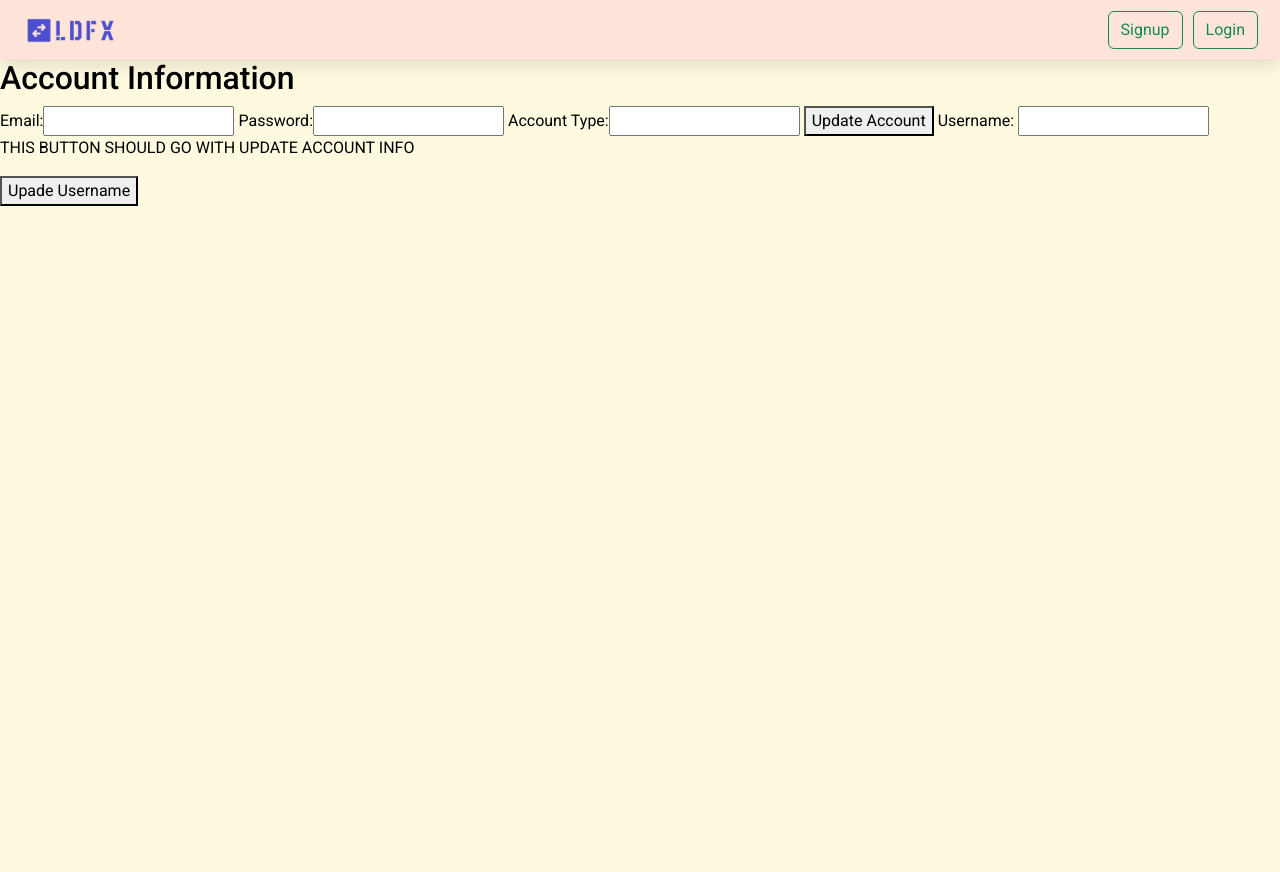
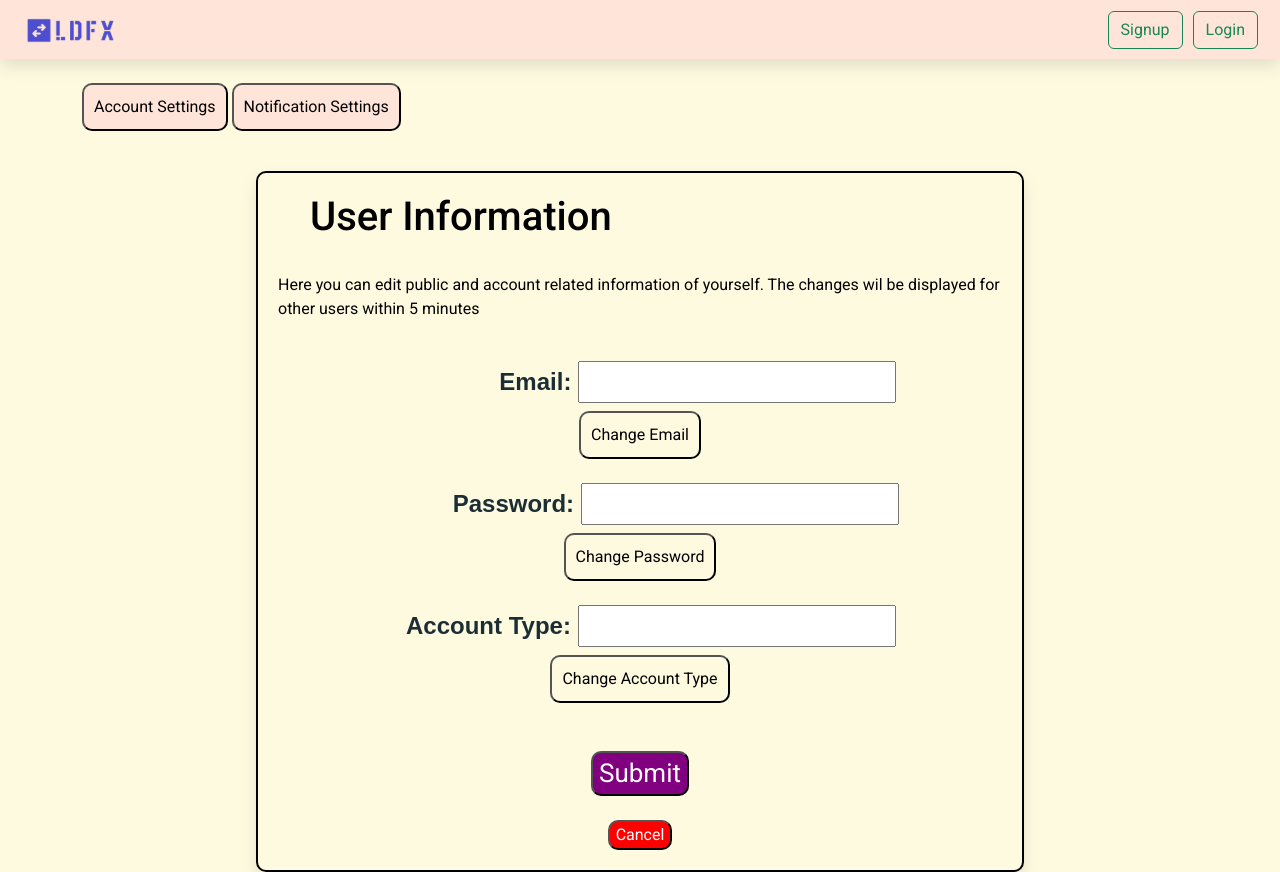
Before and after one commit to UmarRamzan/LDFx, a SvelteKit app: page /settings in a window 1280 px wide. Before the commit the page ends 800 px from the top, so only its background shows below. Built offline with nearby package versions, Linux system fonts and the light colour scheme.

Commit message:
Settings

```diff
--- a/src/routes/reviews/[courseID]/+page.svelte
+++ b/src/routes/reviews/[courseID]/+page.svelte
@@ -145,12 +145,12 @@
     }
 
     .modal-header{
-      background-color: var(--lightpink);
+      background-color: var(--secondary);
       padding: 10px;
     }
 
     .modal-footer{
-      background-color: var(--lightpink);
+      background-color: var(--secondary);
       padding: 10px;
     }
     .modal-fade{
@@ -159,7 +159,7 @@
     }
 
     .modal-content{
-      background-color: var(--lightpink);
+      background-color: var(--secondary);
       padding: 10px;
     }
 
--- a/src/routes/settings/+page.svelte
+++ b/src/routes/settings/+page.svelte
@@ -1,5 +1,5 @@
 <script>
-    // @ts-nocheck
+
 
   import { supabase } from "$lib/supabaseClient";
   import { onMount } from "svelte/internal";
@@ -13,7 +13,6 @@ let email = "";
   let password = "";
   let accountType = "";
   let _username = $username;
-
 
   const getData = async () => {
       const { data, error } = await supabase.auth.getSession();
@@ -53,14 +52,274 @@ const _updateUsername = async()=>{
   }
 
   onMount(getData);
+
+  let activeTab = 0;
+
+    function setActiveTab(index) {
+      activeTab = index;
+    }
+
+
   </script>
 
-<h2>Account Information</h2>
-<label>Email:<input type="email" bind:value={email} /></label>
-<label>Password:<input type="password" bind:value={password} /></label>
-<label>Account Type:<input type="text" bind:value={accountType} /></label>
-<button on:click={updateData}>Update Account</button>
+  <div>
+    <br>
 
-<label>Username: <input bind:value={_username}></label>
-<p>THIS BUTTON SHOULD GO WITH UPDATE ACCOUNT INFO</p>
-<button on:click={_updateUsername} >Upade Username</button>
+      <div class="container justify-content-center">
+        <button type="button" class="Tab-button" id='account-button' on:click={() => setActiveTab(0)} class:selected={activeTab === 0}>
+          Account Settings
+        </button>
+
+        <button type="button" class="Tab-button" id='account-button' on:click={() => setActiveTab(1)} class:selected={activeTab === 1}>
+          Notification Settings
+        </button>
+      </div>
+
+
+
+    {#if activeTab === 0}
+    <div class="content">
+
+      <h1>User Information</h1>
+      <br>
+      <p>Here you can edit public and account related information of yourself. The changes wil be displayed for other users within 5 minutes</p>
+      <br>
+
+        <label class="settings-data"><b>&nbsp;&nbsp;&nbsp;&nbsp;&nbsp;&nbsp;&nbsp;&nbsp;&nbsp;&nbsp;&nbsp;&nbsp;&nbsp;&nbsp;Email: </b><input type="email" bind:value={email} /></label>
+
+        <button type="button" class="btn-outline-dark" id="change-email-button" onclick="document.getElementById('email-popup').style.display='block'">
+          Change Email
+        </button>
+
+        <br>
+
+        <label class="settings-data"><b>&nbsp;&nbsp&nbsp;&nbsp;&nbsp;&nbsp; Password: </b><input type="password" bind:value={password} /></label>
+        <button type="button" class="btn-outline-dark" id="change-password-button" onclick="document.getElementById('password-popup').style.display='block'">
+          Change Password
+        </button>
+
+        <br>
+
+        <label class="settings-data"><b>Account Type: </b><input type="text" bind:value={accountType} /></label>
+        <button type="button" class="btn-outline-dark" id='change-account-button' onclick="document.getElementById('account-popup').style.display='block'">
+          Change Account Type
+        </button>
+
+        <br>
+
+        <br>
+        <button type="button" class="submit-button" id='submit-button'>
+          Submit
+        </button>
+        <br>
+        <button type="button" class="cancel-button" id='cancel-button'>
+            Cancel
+        </button>
+    </div>
+
+  <div class="popup" id="email-popup">
+      <label class="popup-data" for="email"><b>Enter New Email</b></label>
+      <br>
+      <input type="text" placeholder="email" name="email" required>
+      <br><br>
+  <button onclick="document.getElementById('email-popup').style.display='none'">Submit</button>
+  </div>
+
+  <div class="popup" id="account-popup">
+      <label class="popup-data" for="account-type"><b>Enter New Account Type</b></label>
+      <br>
+      <input type="text" placeholder="Account Type" name="Account Type" required>
+      <br><br>
+      <button onclick="document.getElementById('account-popup').style.display='none'"> Submit </button>
+  </div>
+
+  <div class="popup" id="password-popup">
+    <label class="popup-data" for="password"><b>Enter New Password</b></label>
+    <br>
+    <input type="text" placeholder="new password" name="password" required>
+    <br><br>
+
+    <label class="popup-data" for="password"><b>Confirm New Password</b></label>
+    <br>
+    <input type="text" placeholder="confirm password" name="password" required>
+    <br><br>
+    <button onclick="document.getElementById('password-popup').style.display='none'">Submit</button>
+    </div>
+
+    {:else if activeTab === 1}
+
+
+  <div class="content2">
+
+      <h1>Notifications</h1>
+      <br>
+      <p>Select the kinds of notifications you want to receive </p>
+      <br>
+
+      <div class="form-check form-switch form-switch-md">
+        <input class="form-check-input" type="checkbox" id="flexSwitchCheckDefault">
+        <label class="form-check-label" for="flexSwitchCheckDefault">
+          <h3>&nbsp;&nbsp;&nbsp;&nbsp;&nbsp;&nbsp;&nbsp;Swaps</h3>
+          <p>&nbsp;&nbsp;&nbsp;&nbsp;&nbsp;&nbsp;&nbsp;&nbsp;&nbsp;&nbsp;&nbsp;&nbsp;Alerts if swap found or not</p>
+        </label>
+      </div>
+
+      <div class="form-check form-switch form-switch-md">
+        <input class="form-check-input" type="checkbox" id="flexSwitchCheckDefault">
+        <label class="form-check-label" for="flexSwitchCheckDefault">
+          <h3>&nbsp;&nbsp;&nbsp;&nbsp;&nbsp;&nbsp;&nbsp;Job Posts</h3>
+          <p>&nbsp;&nbsp;&nbsp;&nbsp;&nbsp;&nbsp;&nbsp;&nbsp;&nbsp;&nbsp;&nbsp;&nbsp;Alerts if job offer posted</p>
+        </label>
+      </div>
+
+      <div class="form-check form-switch form-switch-md">
+        <input class="form-check-input" type="checkbox" id="flexSwitchCheckDefault">
+        <label class="form-check-label" for="flexSwitchCheckDefault">
+          <h3>&nbsp;&nbsp;&nbsp;&nbsp;&nbsp;&nbsp;&nbsp;Donation Posts</h3>
+          <p>&nbsp;&nbsp;&nbsp;&nbsp;&nbsp;&nbsp;&nbsp;&nbsp;&nbsp;&nbsp;&nbsp;&nbsp;Alerts if Donation request posted</p>
+        </label>
+      </div>
+
+      <div class="form-check form-switch form-switch-md">
+        <input class="form-check-input" type="checkbox" id="flexSwitchCheckDefault">
+        <label class="form-check-label" for="flexSwitchCheckDefault">
+          <h3>&nbsp;&nbsp;&nbsp;&nbsp;&nbsp;&nbsp;&nbsp;Comments</h3>
+          <p>&nbsp;&nbsp;&nbsp;&nbsp;&nbsp;&nbsp;&nbsp;&nbsp;&nbsp;&nbsp;&nbsp;&nbsp;Comments on your posts and replies to comments</p>
+        </label>
+      </div>
+
+      <div class="form-check form-switch form-switch-md">
+        <input class="form-check-input" type="checkbox" id="flexSwitchCheckDefault">
+        <label class="form-check-label" for="flexSwitchCheckDefault">
+          <h3>&nbsp;&nbsp;&nbsp;&nbsp;&nbsp;&nbsp;&nbsp;User Research</h3>
+          <p>&nbsp;&nbsp;&nbsp;&nbsp;&nbsp;&nbsp;&nbsp;&nbsp;&nbsp;&nbsp;&nbsp;&nbsp;Get Invvolved in our beta testing program</p>
+        </label>
+      </div>
+  </div>
+
+
+
+    {/if}
+  </div>
+
+  <style>
+
+  .content{
+    width: 60%;
+    margin: auto;
+    margin-top: 40px;
+    border: 2px solid #000000;
+    border-radius: 10px;
+    background-color: var(--primary);
+    padding: 20px;
+    box-shadow: 0px 0.5rem 1rem rgba(0, 0, 0, 0.1);
+  }
+
+  .content2{
+    width: 60%;
+    margin: auto;
+    margin-top: 40px;
+    border: 2px solid #000000;
+    border-radius: 10px;
+    background-color: var(--primary);
+    padding: 20px;
+    box-shadow: 0px 0.5rem 1rem rgba(0, 0, 0, 0.1);
+  }
+
+  h1 {
+      text-align: left;
+      padding-left: 2rem;
+      font-weight: 500;
+      color: black;
+  }
+
+  p{
+    font-size: 5;
+  }
+
+  .form-check-input {
+    clear: left;
+  }
+
+  .form-switch.form-switch-md {
+    margin-bottom: 1rem;
+  }
+
+  .form-switch.form-switch-md .form-check-input {
+    height: 1.5rem;
+    width: calc(2rem + 0.75rem);
+    border-radius: 3rem;
+  }
+
+  .content label {
+        text-align: center;
+        padding-left: 8rem;
+        padding-bottom: 0.5rem;
+        font-size: x-large;
+        font-family: 'Chakra Petch', sans-serif;
+        color: #1b2e35;
+    }
+
+    .btn-outline-dark {
+        padding: 10px 10px;
+        text-align: left;
+        display: block;
+        margin: auto;
+        font-size: 16px;
+        cursor: pointer;
+        border-radius: 10px;
+        background-color: var(--primary);
+    }
+
+    .Tab-button{
+        padding: 10px 10px;
+        text-align: left;
+        margin: auto;
+        font-size: 16px;
+        cursor: pointer;
+        border-radius: 10px;
+        background-color: var(--secondary);
+    }
+
+    .submit-button{
+      display: block;
+      text-align: left;
+      margin: auto;
+      border-radius: 10px;
+      font-size: 26px;
+      background-color: purple;
+      color: white;
+    }
+    .cancel-button{
+      display: block;
+      text-align: left;
+      margin: auto;
+      border-radius: 10px;
+      font-size: 16px;
+      background-color: red;
+      color: white;
+    }
+
+    .popup {
+      display: none;
+      position: fixed;
+      top: 50%;
+      left: 50%;
+      transform: translate(-50%, -50%);
+      padding: 20px;
+      background-color: #fff;
+      box-shadow: 0px 0px 10px rgba(0, 0, 0, 0.5);
+      z-index: 9999;
+    }
+
+    .popup-data {
+        text-align: left;
+        padding-left: 0rem;
+        padding-bottom: 0.5rem;
+        font-size: x-large;
+        color: #1b2e35;
+    }
+
+
+
+  </style>
--- a/src/routes/swaps/+page.svelte
+++ b/src/routes/swaps/+page.svelte
@@ -40,7 +40,7 @@
 {#if !$user}
 
 <div id="login-error">
-    <i class="bi bi-exclamation-triangle" id="error-icon"></i>
+    <i class="bi bi-arrow-left-right" id="error-icon"></i>
     <h3>You must be logged in to view swaps</h3>
 </div>
 
@@ -139,7 +139,6 @@
     #error-icon {
         font-size: 3rem;
         margin-right: 40px;
-        color: red;
     }
 
     #content {
```
Also changed, not shown: src/routes/+error.svelte (+23 -10 lines), src/routes/+page.svelte (+12 -4 lines). Lines whose indentation alone changed are shown as unchanged.
